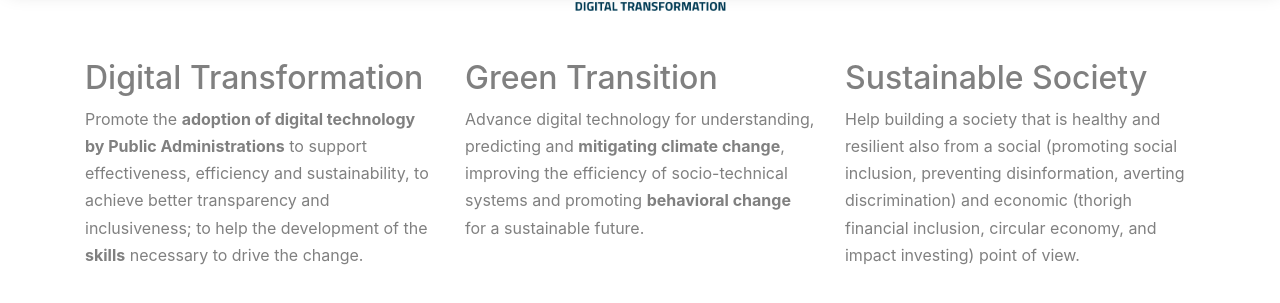
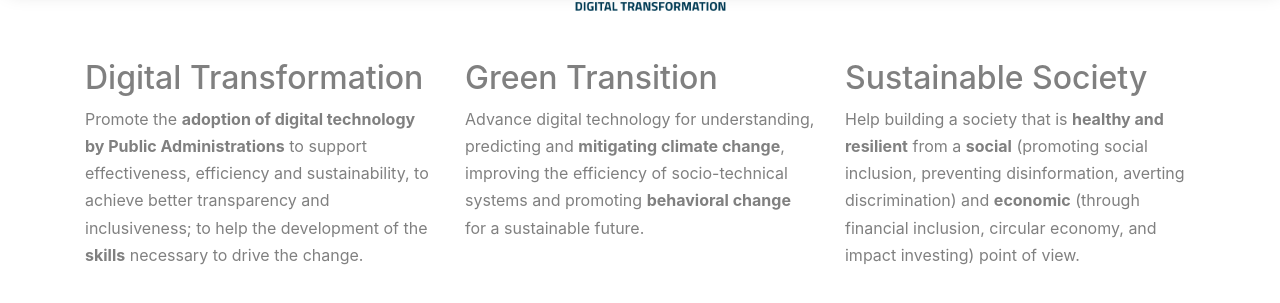
Before and after one commit to fbk-digis/web, a Jekyll site: the page built from docs/index.md, in a window 1280 px wide and 900 px high, scrolled down 2780 px. Shown: the part 151-454 px from the top of the window. Built offline with Jekyll 4.4.1, drawn with Linux system fonts in a browser that asks for light colours; some web fonts are replaced.

Commit message:
Update impact_strategy_right.md

```diff
--- a/docs/_texts/impact_strategy_right.md
+++ b/docs/_texts/impact_strategy_right.md
@@ -1,3 +1,3 @@
 ## Sustainable Society
 
-Help building a society that is healthy and resilient also from a social (promoting social inclusion, preventing disinformation, averting discrimination) and economic (thorigh financial inclusion, circular economy, and impact investing) point of view.
+Help building a society that is **healthy and resilient** from a **social** (promoting social inclusion, preventing disinformation, averting discrimination) and **economic** (through financial inclusion, circular economy, and impact investing) point of view.
```
